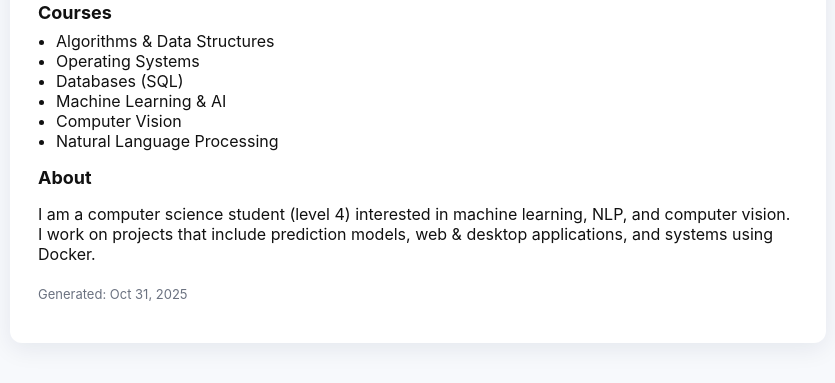
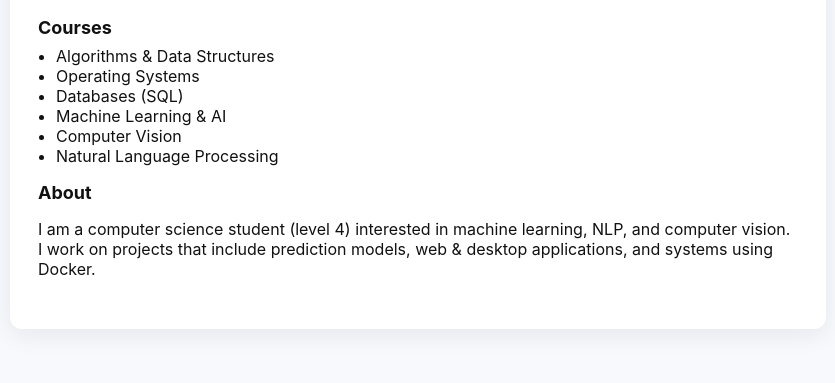
Before and after one commit to harb993/my_web_page, a plain HTML site: page index.html in a window 1280 px wide. Shown: the part 431-814 px from the top of the page, without its empty margins (222-1057 px from the left). Drawn offline with Linux system fonts and the light colour scheme.

Commit message:
Update index.html

```diff
--- a/index.html
+++ b/index.html
@@ -51,7 +51,7 @@
     </section>
 
     <footer>
-      <p>Generated: Oct 31, 2025</p>
+
     </footer>
   </article>
 </body>
```
